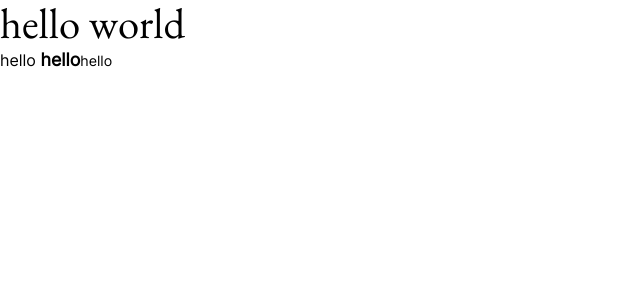
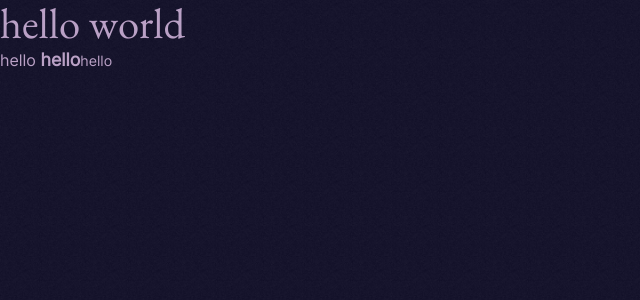
Before and after one commit to presto-agency/Mistique, a Next.js app: page / in a window 1280 px wide. Shown: the top 300 px of the page, without its empty margins (0-640 px from the left). Built offline with nearby package versions, Linux system fonts and the light colour scheme.

Commit message:
feat: add MainLayout

```diff
--- /dev/null
+++ b/src/components/MainLayout.tsx
@@ -0,0 +1,18 @@
+import Head from "next/head";
+
+export function MainLayout({children, title='Mistique Tarro'}) {
+  return(
+    <>
+      <Head>
+        <title>
+          {title}
+        </title>
+        <meta name="viewport"
+              content="width=device-width, user-scalable=no, initial-scale=1.0, maximum-scale=1.0, minimum-scale=1.0"/>
+      </Head>
+      <main>
+        {children}
+      </main>
+    </>
+  )
+}
--- a/src/pages/_document.tsx
+++ b/src/pages/_document.tsx
@@ -4,7 +4,7 @@ export default function Document() {
   return (
     <Html lang="en">
       <Head>
-        <link rel="icon" href="/favicon.svg" type="image/svg+xml" />
+        <link rel="icon" href="images/favicon.svg" type="image/svg+xml" />
         <link rel="preload" href="fonts/EBGaramond-Regular.woff" as="font" type="font/woff" crossOrigin="anonymous"/>
         <link rel="preload" href="fonts/EBGaramond-Regular.woff2" as="font" type="font/woff2" crossOrigin="anonymous"/>
         <link rel="preload" href="fonts/EBGaramond-Medium.woff" as="font" type="font/woff" crossOrigin="anonymous"/>
--- a/src/pages/index.tsx
+++ b/src/pages/index.tsx
@@ -1,19 +1,15 @@
 import Head from 'next/head'
+import {MainLayout} from "@/components/MainLayout";
 
 export default function Home() {
   return (
-    <>
-      <Head>
-        <title>Mistique Tarro</title>
-      </Head>
-      <main>
+    <MainLayout title={"page 1"}>
         <h1>
           hello world
         </h1>
         <p>
           hello <strong>hello</strong><small>hello</small>
         </p>
-      </main>
-    </>
+    </MainLayout>
   )
 }
--- a/src/styles/common.scss
+++ b/src/styles/common.scss
@@ -10,6 +10,13 @@ html {
   }
 }
 
+body{
+  background-color: $color-fon;
+  background-image: url("/images/noise.png");
+  background-repeat: repeat;
+  background-size: 5rem 5rem;
+}
+
 .container {
   max-width: 144rem;
   padding: 0 6.4rem;
--- a/src/styles/typography.scss
+++ b/src/styles/typography.scss
@@ -25,7 +25,12 @@ h3 {
   }
 }
 
+h1, h2, h3 {
+  color: $color-primary;
+}
+
 p {
+  color: $color-primary;
   font-family: "Inter";
   font-size: 1.8rem;
   line-height: 155%;
```
Also changed, not shown: public/images/favicon.svg (renamed from public/favicon.svg), public/images/noise.png (added).
